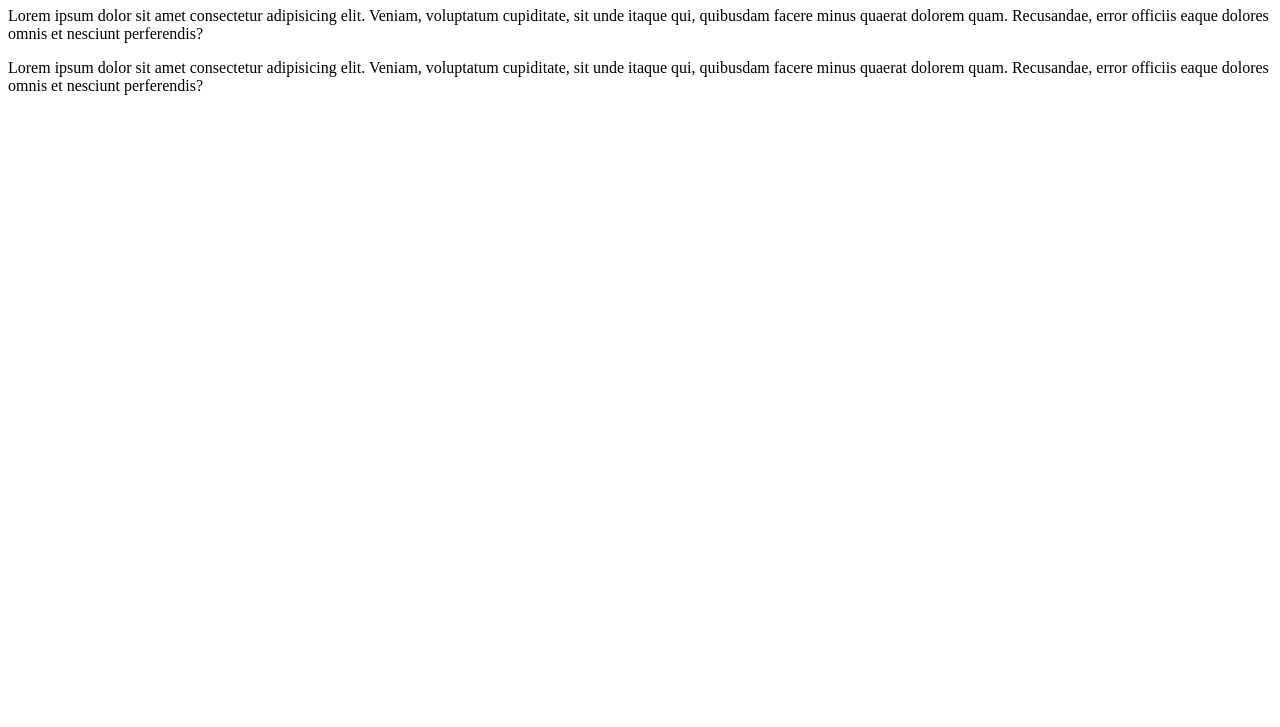
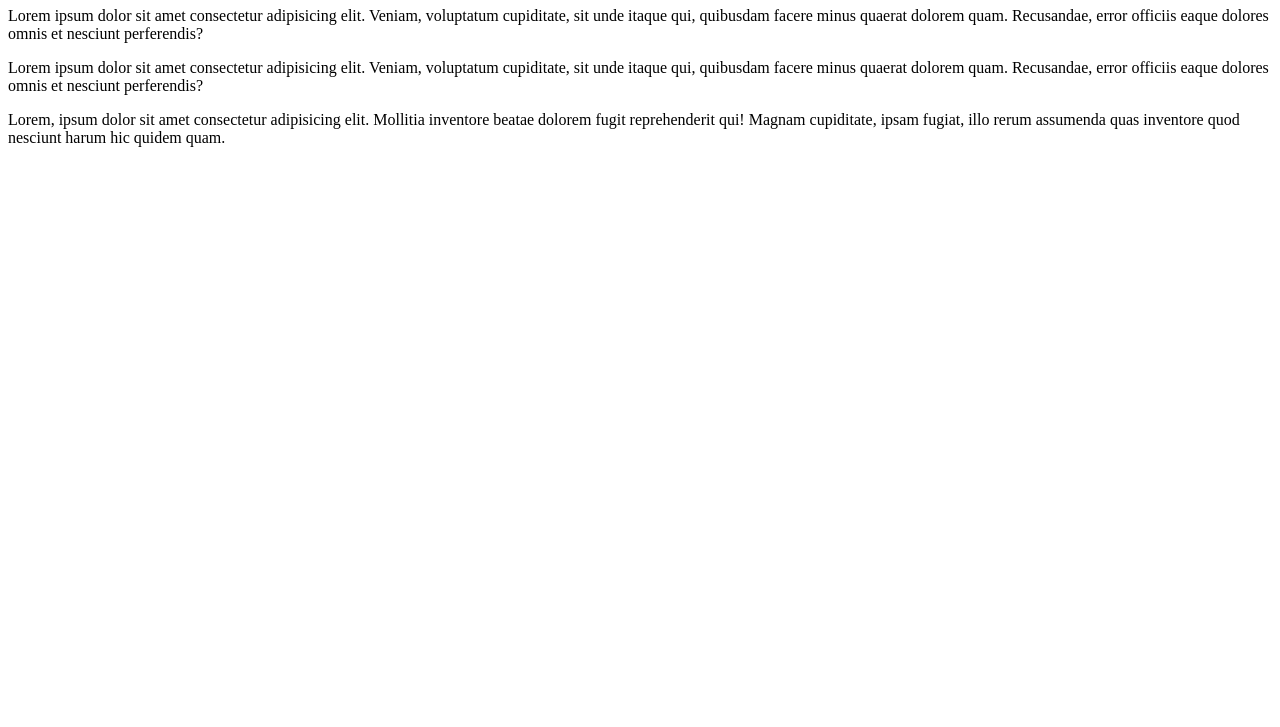
Before and after one commit to anthonyStarkInd/practica1, a plain HTML site: page index.html in a window 1280 px wide. Shown: the part 73-800 px from the top of the page. Drawn offline with Linux system fonts and the light colour scheme.

Commit message:
rama master cambio 3

```diff
--- a/index.html
+++ b/index.html
@@ -23,6 +23,12 @@
         quaerat dolorem quam. Recusandae, error officiis eaque dolores omnis et
         nesciunt perferendis?
       </p>
+      <p>
+        Lorem, ipsum dolor sit amet consectetur adipisicing elit. Mollitia
+        inventore beatae dolorem fugit reprehenderit qui! Magnam cupiditate,
+        ipsam fugiat, illo rerum assumenda quas inventore quod nesciunt harum
+        hic quidem quam.
+      </p>
     </section>
   </body>
 </html>
```
